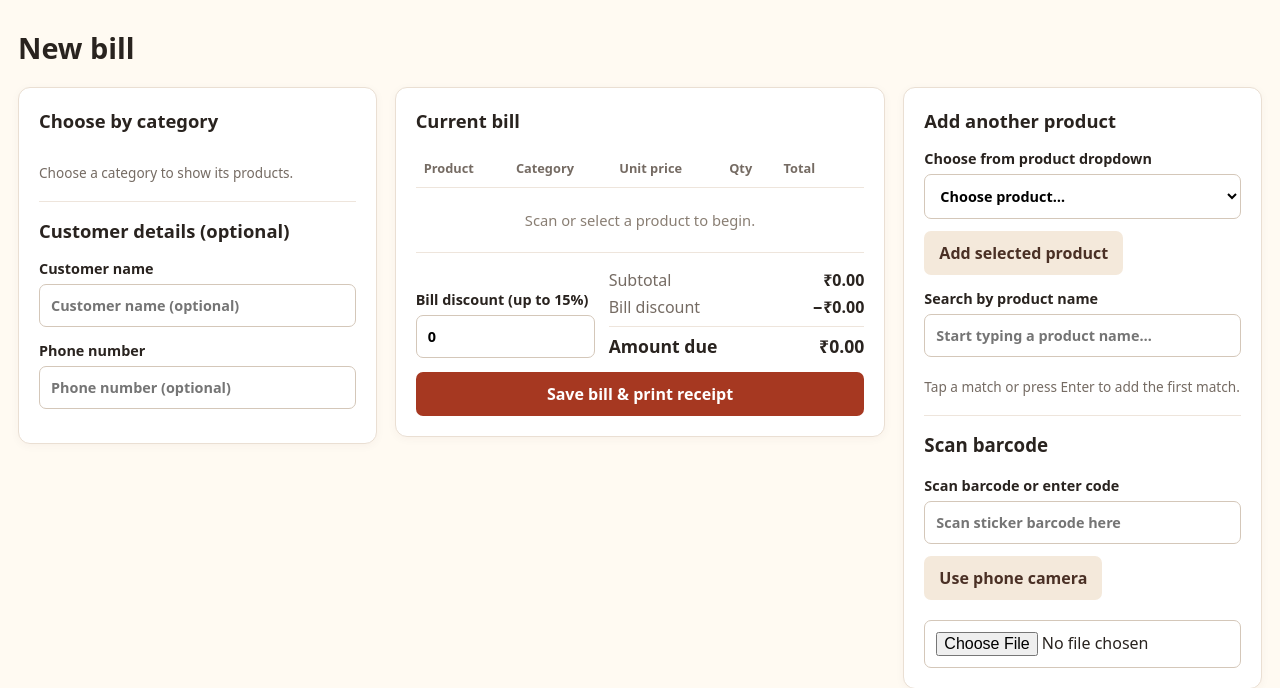
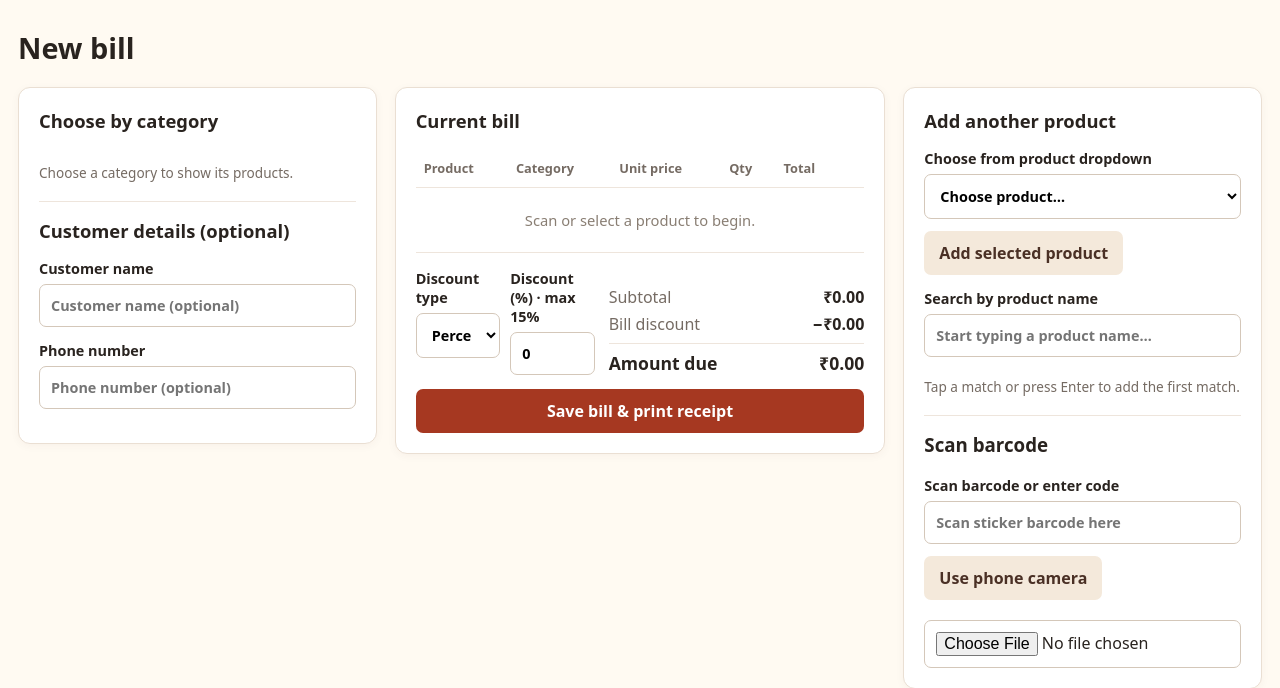
Before and after one commit to Dhaveer/Cracker_Billing, a Flask app: page / in a window 1280 px wide. Shown: the part 55-743 px from the top of the page. Run offline with Flask 3, Linux system fonts and the light colour scheme; data that the repository does not hold is empty; some libraries are stand-ins or nearby versions.

Commit message:
Enhance billing system by implementing a flexible discount feature allowing users to choose between percentage and fixed amount discounts. Updated database schema to enforce cascading deletes on sale items and modified sale creation logic to accommodate new discount calculations. Improved user interface in checkout.html and billing.js for better discount management, and adjusted styles in style.css for a more organized layout.

```diff
--- a/app.py
+++ b/app.py
@@ -32,7 +32,7 @@ def init_db():
         );
         CREATE TABLE IF NOT EXISTS sale_items (
             id BIGINT GENERATED BY DEFAULT AS IDENTITY PRIMARY KEY,
-            sale_id BIGINT NOT NULL REFERENCES sales(id), product_id BIGINT NOT NULL REFERENCES products(id),
+            sale_id BIGINT NOT NULL REFERENCES sales(id) ON DELETE CASCADE, product_id BIGINT NOT NULL REFERENCES products(id),
             product_name TEXT NOT NULL, barcode TEXT NOT NULL, quantity INTEGER NOT NULL CHECK (quantity > 0),
             unit_price NUMERIC(12,2) NOT NULL, line_total NUMERIC(12,2) NOT NULL
         );
@@ -40,6 +40,8 @@ def init_db():
         conn.execute("ALTER TABLE sales ADD COLUMN IF NOT EXISTS customer_phone TEXT NOT NULL DEFAULT ''")
         conn.execute("ALTER TABLE sales ADD COLUMN IF NOT EXISTS discount_percent NUMERIC(5,2) NOT NULL DEFAULT 0")
         conn.execute("ALTER TABLE sales ADD COLUMN IF NOT EXISTS discount_amount NUMERIC(12,2) NOT NULL DEFAULT 0")
+        conn.execute("ALTER TABLE sale_items DROP CONSTRAINT IF EXISTS sale_items_sale_id_fkey")
+        conn.execute("ALTER TABLE sale_items ADD CONSTRAINT sale_items_sale_id_fkey FOREIGN KEY (sale_id) REFERENCES sales(id) ON DELETE CASCADE")
 
 
 def money(value, field):
@@ -153,8 +155,14 @@ def create_sale():
                 quantities[pid] = (quantities.get(pid, (0, price))[0] + qty, price)
         if not quantities or any(qty <= 0 for qty, _ in quantities.values()):
             raise ValueError("Add at least one product with a valid quantity.")
-        discount_percent = money(request.form.get("discount_percent", "0"), "discount percentage")
-        if discount_percent > 15:
+        discount_mode = request.form.get("discount_mode", "percent")
+        discount_value = money(
+            request.form.get("discount_value", request.form.get("discount_percent", "0")),
+            "discount",
+        )
+        if discount_mode not in {"percent", "amount"}:
+            raise ValueError("Choose percentage or rupee discount.")
+        if discount_mode == "percent" and discount_value > 15:
             raise ValueError("Bill discount cannot exceed 15%.")
         with db() as conn:
             items, subtotal = [], Decimal("0.00")
@@ -167,7 +175,15 @@ def create_sale():
                 line_total = unit_price * qty
                 subtotal += line_total
                 items.append((p, qty, unit_price, line_total))
-            discount_amount = (subtotal * discount_percent / Decimal("100")).quantize(Decimal("0.01"), rounding=ROUND_HALF_UP)
+            if discount_mode == "percent":
+                discount_percent = discount_value
+                discount_amount = (subtotal * discount_percent / Decimal("100")).quantize(Decimal("0.01"), rounding=ROUND_HALF_UP)
+            else:
+                discount_percent = Decimal("0.00")
+                max_discount = (subtotal * Decimal("0.15")).quantize(Decimal("0.01"), rounding=ROUND_HALF_UP)
+                if discount_value > max_discount:
+                    raise ValueError(f"Rupee discount cannot exceed 15% of the subtotal (₹{max_discount:.2f}).")
+                discount_amount = discount_value
             total = subtotal - discount_amount
             invoice = "INV-" + datetime.now().strftime("%Y%m%d-%H%M%S-%f")
             sale = conn.execute("INSERT INTO sales(invoice_no,customer,customer_phone,total,discount_percent,discount_amount) VALUES (%s,%s,%s,%s,%s,%s) RETURNING id",
--- a/reset_database_for_catalog.sql
+++ b/reset_database_for_catalog.sql
@@ -27,7 +27,7 @@ CREATE TABLE sales (
 
 CREATE TABLE sale_items (
     id BIGINT GENERATED BY DEFAULT AS IDENTITY PRIMARY KEY,
-    sale_id BIGINT NOT NULL REFERENCES sales(id),
+    sale_id BIGINT NOT NULL REFERENCES sales(id) ON DELETE CASCADE,
     product_id BIGINT NOT NULL REFERENCES products(id),
     product_name TEXT NOT NULL,
     barcode TEXT NOT NULL,
--- a/static/billing.js
+++ b/static/billing.js
@@ -1,6 +1,9 @@
 const cart = new Map();
 const rows = document.getElementById('cartRows');
 const barcodeInput = document.getElementById('barcode');
+const discountModeInput = document.getElementById('discountMode');
+const discountValueInput = document.getElementById('discountValue');
+const discountValueLabel = document.getElementById('discountValueLabel');
 const rupees = n => '₹' + Number(n).toFixed(2);
 function priceFor(p) { return Number(p.currentPrice ?? p.price); }
 function addProduct(p) {
@@ -21,10 +24,15 @@ function renderCart() {
   if (!items.length) rows.innerHTML = '<tr><td colspan="6" class="empty">Scan or select a product to begin.</td></tr>';
   else rows.innerHTML = items.map(p => `<tr><td>${escapeHtml(p.name)}</td><td>${escapeHtml(p.category || '')}</td><td><input class="unit-price" aria-label="Unit price for ${escapeHtml(p.name)}" type="number" min="0" max="${Number(p.price)}" step="0.01" value="${priceFor(p).toFixed(2)}" data-action="price" data-id="${p.id}"></td><td><div class="qty"><button type="button" data-action="minus" data-id="${p.id}">−</button><input type="number" min="1" value="${p.quantity}" data-action="qty" data-id="${p.id}"><button type="button" data-action="plus" data-id="${p.id}">+</button></div></td><td>${rupees(priceFor(p) * p.quantity)}</td><td><button type="button" class="link-button danger" data-action="remove" data-id="${p.id}">Remove</button></td></tr>`).join('');
   const total = items.reduce((s,p) => s + priceFor(p) * p.quantity, 0);
-  const discountInput = document.getElementById('discountPercent');
-  if (Number(discountInput.value) > 15) discountInput.value = '15';
-  const discountPercent = Math.min(15, Math.max(0, Number(discountInput.value) || 0));
-  const discount = Math.round((total * discountPercent / 100 + Number.EPSILON) * 100) / 100;
+  const discountMode = discountModeInput.value;
+  const maxDiscount = discountMode === 'percent' ? 15 : Math.round((total * 0.15 + Number.EPSILON) * 100) / 100;
+  discountValueInput.max = String(maxDiscount);
+  discountValueLabel.textContent = discountMode === 'percent' ? 'Discount (%) · max 15%' : `Discount (₹) · max ${rupees(maxDiscount)}`;
+  if ((Number(discountValueInput.value) || 0) > maxDiscount) discountValueInput.value = String(maxDiscount);
+  const discountValue = Math.min(maxDiscount, Math.max(0, Number(discountValueInput.value) || 0));
+  const discount = discountMode === 'percent'
+    ? Math.round((total * discountValue / 100 + Number.EPSILON) * 100) / 100
+    : Math.round((discountValue + Number.EPSILON) * 100) / 100;
   document.getElementById('subtotalAmount').textContent = rupees(total);
   document.getElementById('billDiscountAmount').textContent = `−${rupees(discount)}`;
   document.getElementById('grandTotal').textContent = rupees(total - discount);
@@ -39,7 +47,8 @@ rows.addEventListener('change', e => {
   if (e.target.dataset.action === 'price') p.currentPrice = Math.min(Number(p.price), Math.max(0, Number(e.target.value) || 0));
   renderCart();
 });
-document.getElementById('discountPercent').addEventListener('input', renderCart);
+discountModeInput.addEventListener('change', renderCart);
+discountValueInput.addEventListener('input', renderCart);
 let scanTimer;
 barcodeInput.addEventListener('input', () => {
   clearTimeout(scanTimer);
--- a/static/style.css
+++ b/static/style.css
@@ -12,6 +12,7 @@ header{padding-left:max(18px,calc((100% - 1760px)/2));padding-right:max(18px,cal
 .unit-price{width:88px;min-width:78px;padding:7px;margin:0}
 .bill-adjustments{display:grid;grid-template-columns:minmax(125px,.7fr) minmax(160px,1fr);gap:14px;align-items:end;margin-top:16px}
 .bill-adjustments label{margin:0}
+.discount-controls{display:grid;grid-template-columns:1fr 1fr;gap:10px}
 .bill-totals{display:grid;gap:5px}
 .bill-totals>div{display:flex;justify-content:space-between;gap:12px}
 .bill-totals span{color:#756b63}
@@ -20,6 +21,6 @@ header{padding-left:max(18px,calc((100% - 1760px)/2));padding-right:max(18px,cal
 .checkout-grid{grid-template-columns:minmax(280px,.95fr) minmax(400px,1.3fr) minmax(300px,.95fr);gap:18px;align-items:start}
 @media(max-width:1100px){.checkout-grid{grid-template-columns:minmax(280px,.9fr) minmax(400px,1.3fr)}.product-search-panel{grid-column:2}}
 @media(max-width:850px){.checkout-grid{grid-template-columns:1fr}.product-search-panel{grid-column:auto}.bill-adjustments{grid-template-columns:1fr 1.2fr}}
-@media(max-width:520px){.bill-adjustments{grid-template-columns:1fr}}
+@media(max-width:520px){.bill-adjustments{grid-template-columns:1fr}.discount-controls{grid-template-columns:1fr}}
 @media print{.receipt{width:100%;max-width:700px;margin:0 auto}.receipt td:first-child{white-space:nowrap}}
 .receipt-thanks{margin-bottom:0}.receipt-footer-brand{text-align:center;font-weight:800;margin:4px 0 0}
--- a/templates/base.html
+++ b/templates/base.html
@@ -1,3 +1,3 @@
 <!doctype html>
-<html lang="en"><head><meta charset="utf-8"><meta name="viewport" content="width=device-width,initial-scale=1"><title>{% block title %}Cracker Billing{% endblock %}</title><link rel="stylesheet" href="{{ url_for('static', filename='style.css', v='receipt-footer-brand') }}"></head>
+<html lang="en"><head><meta charset="utf-8"><meta name="viewport" content="width=device-width,initial-scale=1"><title>{% block title %}Cracker Billing{% endblock %}</title><link rel="stylesheet" href="{{ url_for('static', filename='style.css', v='discount-mode') }}"></head>
 <body><header><a class="brand" href="{{ url_for('checkout') }}">🪔 Cracker Billing</a><nav><a href="{{ url_for('checkout') }}">Billing</a><a href="{{ url_for('products_page') }}">Products</a><a href="{{ url_for('labels') }}">Print labels</a><a href="{{ url_for('reports') }}">Sales report</a></nav></header><main>{% with messages=get_flashed_messages(with_categories=true) %}{% for category,message in messages %}<div class="flash {{ category }}">{{ message }}</div>{% endfor %}{% endwith %}{% block body %}{% endblock %}</main><footer>Local billing · Data stored in your PostgreSQL database</footer>{% block scripts %}{% endblock %}</body></html>
--- a/templates/checkout.html
+++ b/templates/checkout.html
@@ -2,6 +2,6 @@
 <h1>New bill</h1>
 <div class="checkout-grid"><section class="panel"><h2>Choose by category</h2><div id="categoryButtons" class="category-buttons"></div><div id="categoryProducts" class="category-products"><p class="hint">Choose a category to show its products.</p></div>
 <h2 class="picker-subtitle">Customer details (optional)</h2><label>Customer name<input id="customer" autocomplete="name" placeholder="Customer name (optional)"></label><label>Phone number<input id="customerPhone" type="tel" inputmode="tel" autocomplete="tel" placeholder="Phone number (optional)"></label></section>
-<section class="panel bill-panel"><h2>Current bill</h2><form method="post" action="{{ url_for('create_sale') }}" id="saleForm"><input type="hidden" name="cart" id="cart"><div class="table-wrap"><table><thead><tr><th>Product</th><th>Category</th><th>Unit price</th><th>Qty</th><th>Total</th><th></th></tr></thead><tbody id="cartRows"><tr><td colspan="6" class="empty">Scan or select a product to begin.</td></tr></tbody></table></div><div class="bill-adjustments"><label>Bill discount (up to 15%)<input id="discountPercent" name="discount_percent" type="number" min="0" max="15" step="0.01" value="0"></label><div class="bill-totals"><div><span>Subtotal</span><strong id="subtotalAmount">₹0.00</strong></div><div><span>Bill discount</span><strong id="billDiscountAmount">−₹0.00</strong></div><div class="final-total"><span>Amount due</span><strong id="grandTotal">₹0.00</strong></div></div></div><input type="hidden" name="customer" id="customerHidden"><input type="hidden" name="customer_phone" id="customerPhoneHidden"><button class="primary" type="submit">Save bill &amp; print receipt</button></form></section>
+<section class="panel bill-panel"><h2>Current bill</h2><form method="post" action="{{ url_for('create_sale') }}" id="saleForm"><input type="hidden" name="cart" id="cart"><div class="table-wrap"><table><thead><tr><th>Product</th><th>Category</th><th>Unit price</th><th>Qty</th><th>Total</th><th></th></tr></thead><tbody id="cartRows"><tr><td colspan="6" class="empty">Scan or select a product to begin.</td></tr></tbody></table></div><div class="bill-adjustments"><div class="discount-controls"><label>Discount type<select id="discountMode" name="discount_mode"><option value="percent">Percentage (%)</option><option value="amount">Amount (₹)</option></select></label><label><span id="discountValueLabel">Discount (%) · max 15%</span><input id="discountValue" name="discount_value" type="number" min="0" max="15" step="0.01" value="0"></label></div><div class="bill-totals"><div><span>Subtotal</span><strong id="subtotalAmount">₹0.00</strong></div><div><span>Bill discount</span><strong id="billDiscountAmount">−₹0.00</strong></div><div class="final-total"><span>Amount due</span><strong id="grandTotal">₹0.00</strong></div></div></div><input type="hidden" name="customer" id="customerHidden"><input type="hidden" name="customer_phone" id="customerPhoneHidden"><button class="primary" type="submit">Save bill &amp; print receipt</button></form></section>
 <section class="panel product-search-panel"><h2>Add another product</h2><label>Choose from product dropdown<select id="productSelect"><option value="">Choose product…</option>{% for p in products %}<option value="{{ p.id }}">{{ p.name }} · ₹{{ '%.2f'|format(p.price) }}</option>{% endfor %}</select></label><button id="addSelected" type="button" class="secondary">Add selected product</button><label>Search by product name<input id="productSearch" type="search" autocomplete="off" placeholder="Start typing a product name…"></label><div id="searchResults" class="search-results" role="listbox"></div><p class="hint">Tap a match or press Enter to add the first match.</p><h3 class="picker-subtitle">Scan barcode</h3><label>Scan barcode or enter code<input id="barcode" inputmode="numeric" autocomplete="off" placeholder="Scan sticker barcode here"></label><button type="button" class="secondary" id="cameraButton">Use phone camera</button><input type="file" id="camera" accept="image/*" capture="environment" hidden></section></div>
 <script>window.catalogue={{ catalogue|tojson }};</script>{% endblock %}{% block scripts %}<script src="{{ url_for('static', filename='billing.js') }}"></script>{% endblock %}
```
Also changed, not shown: templates/receipt.html (+1 -1 lines).
